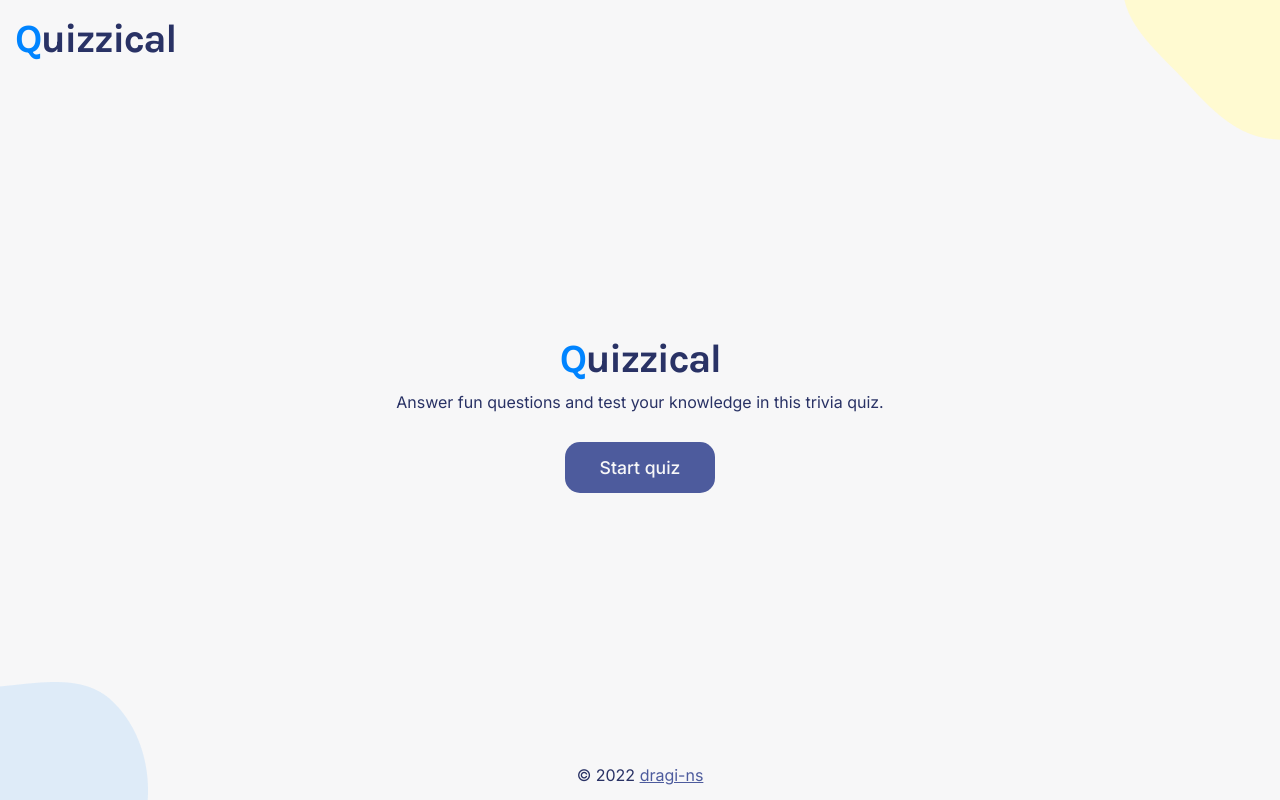
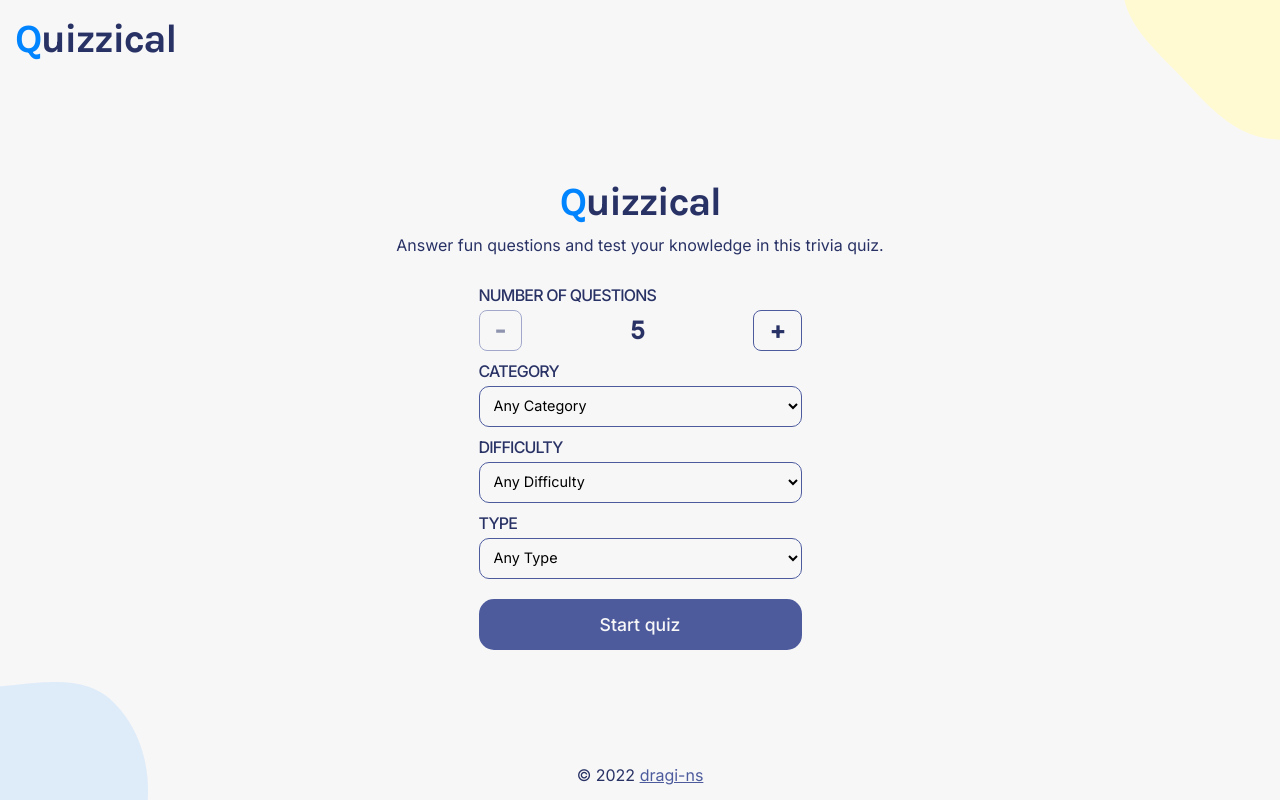
Before and after one commit to dragi-ns/quizzical, a React (Create React App) app: page / in a window 1280 px wide. Built offline with nearby package versions, Linux system fonts and the light colour scheme.

Commit message:
Add quiz settings

```diff
--- a/src/App.js
+++ b/src/App.js
@@ -7,6 +7,37 @@ import QuestionsScreen from './components/QuestionsScreen';
 function App() {
   const [isLoading, setLoading] = useState(false);
   const [quizStarted, setQuizStarted] = useState(false);
+  const [formData, setFormData] = useState({
+    numOfQuestions: 5,
+    category: '',
+    difficulty: '',
+    type: '',
+  });
+  const [apiError, setApiError] = useState({
+    show: false,
+    message: '',
+  });
+
+  function handleChange(event) {
+    const { name, value } = event.target;
+    setFormData((prevFormData) => {
+      return {
+        ...prevFormData,
+        [name]: value,
+      };
+    });
+  }
+
+  function handleSubmit(event) {
+    event.preventDefault();
+    setApiError({ show: false, message: '' });
+    setQuizStarted(true);
+  }
+
+  function handleApiError(error) {
+    setQuizStarted(false);
+    setApiError({ show: true, message: error.message });
+  }
 
   return (
     <>
@@ -19,9 +50,18 @@ function App() {
         <main className="app--main">
           {isLoading && <Loading />}
           {!quizStarted ? (
-            <StartQuizScreen startQuiz={() => setQuizStarted(true)} />
+            <StartQuizScreen
+              formData={formData}
+              apiError={apiError}
+              handleChange={handleChange}
+              handleSubmit={handleSubmit}
+            />
           ) : (
-            <QuestionsScreen setLoading={setLoading} />
+            <QuestionsScreen
+              formData={formData}
+              handleApiError={handleApiError}
+              setLoading={setLoading}
+            />
           )}
         </main>
         <footer className="app--footer">
--- a/src/components/QuestionsScreen.js
+++ b/src/components/QuestionsScreen.js
@@ -4,7 +4,7 @@ import ReactConfetti from 'react-confetti';
 import QuestionList from './QuestionList';
 import getQuestions from '../triviaApi';
 
-function QuestionsScreen({ setLoading }) {
+function QuestionsScreen({ formData, handleApiError, setLoading }) {
   const [showResults, setShowResults] = useState(false);
   const [questions, setQuestions] = useState([]);
 
@@ -18,7 +18,14 @@ function QuestionsScreen({ setLoading }) {
 
   async function loadQuestions() {
     setLoading(true);
-    const data = await getQuestions({});
+    let data = null;
+    try {
+      data = await getQuestions(formData);
+    } catch (error) {
+      handleApiError(error);
+      setLoading(false);
+      return;
+    }
     setQuestions(processData(data));
     setLoading(false);
   }
--- a/src/components/StartQuizScreen.js
+++ b/src/components/StartQuizScreen.js
@@ -1,4 +1,14 @@
-function StartQuizScreen({ startQuiz }) {
+import questionCategories from '../data/questionCategories.json';
+
+function StartQuizScreen({ formData, apiError, handleChange, handleSubmit }) {
+  const categoryOptions = questionCategories.map((category) => {
+    return (
+      <option key={category.id} value={category.id}>
+        {category.name}
+      </option>
+    );
+  });
+
   return (
     <>
       <h1 className="logo">
@@ -7,9 +17,80 @@ function StartQuizScreen({ startQuiz }) {
       <p className="description">
         Answer fun questions and test your knowledge in this trivia quiz.
       </p>
-      <button className="btn btn--big btn--primary" onClick={startQuiz}>
-        Start quiz
-      </button>
+      {apiError.show && <p className="api-error">{apiError.message}</p>}
+      <form className="form" onSubmit={handleSubmit}>
+        <div className="form-field">
+          <label>Number of questions</label>
+          <div className="counter-container">
+            <button
+              type="button"
+              className="btn btn--small"
+              {...(formData.numOfQuestions <= 5 && { disabled: true })}
+              onClick={() =>
+                handleChange({
+                  target: {
+                    name: 'numOfQuestions',
+                    value: formData.numOfQuestions - 1,
+                  },
+                })
+              }>
+              -
+            </button>
+            <span className="counter-value">{formData.numOfQuestions}</span>
+            <button
+              type="button"
+              className="btn btn--small"
+              {...(formData.numOfQuestions >= 15 && { disabled: true })}
+              onClick={() =>
+                handleChange({
+                  target: {
+                    name: 'numOfQuestions',
+                    value: formData.numOfQuestions + 1,
+                  },
+                })
+              }>
+              +
+            </button>
+          </div>
+        </div>
+        <div className="form-field">
+          <label htmlFor="category">Category</label>
+          <select
+            name="category"
+            id="category"
+            value={formData.category}
+            onChange={handleChange}>
+            <option value="">Any Category</option>
+            {categoryOptions}
+          </select>
+        </div>
+        <div className="form-field">
+          <label htmlFor="difficulty">Difficulty</label>
+          <select
+            name="difficulty"
+            id="difficulty"
+            value={formData.difficulty}
+            onChange={handleChange}>
+            <option value="">Any Difficulty</option>
+            <option value="easy">Easy</option>
+            <option value="medium">Medium</option>
+            <option value="hard">Hard</option>
+          </select>
+        </div>
+        <div className="form-field">
+          <label htmlFor="type">Type</label>
+          <select
+            name="type"
+            id="type"
+            value={formData.type}
+            onChange={handleChange}>
+            <option value="">Any Type</option>
+            <option value="multiple">Multiple Choice</option>
+            <option value="boolean">True / False</option>
+          </select>
+        </div>
+        <button className="btn btn--big btn--primary">Start quiz</button>
+      </form>
     </>
   );
 }
--- /dev/null
+++ b/src/data/questionCategories.json
@@ -0,0 +1,98 @@
+[
+    {
+        "id": 9,
+        "name": "General Knowledge"
+    },
+    {
+        "id": 10,
+        "name": "Entertainment: Books"
+    },
+    {
+        "id": 11,
+        "name": "Entertainment: Film"
+    },
+    {
+        "id": 12,
+        "name": "Entertainment: Music"
+    },
+    {
+        "id": 13,
+        "name": "Entertainment: Musicals & Theatres"
+    },
+    {
+        "id": 14,
+        "name": "Entertainment: Television"
+    },
+    {
+        "id": 15,
+        "name": "Entertainment: Video Games"
+    },
+    {
+        "id": 16,
+        "name": "Entertainment: Board Games"
+    },
+    {
+        "id": 17,
+        "name": "Science & Nature"
+    },
+    {
+        "id": 18,
+        "name": "Science: Computers"
+    },
+    {
+        "id": 19,
+        "name": "Science: Mathematics"
+    },
+    {
+        "id": 20,
+        "name": "Mythology"
+    },
+    {
+        "id": 21,
+        "name": "Sports"
+    },
+    {
+        "id": 22,
+        "name": "Geography"
+    },
+    {
+        "id": 23,
+        "name": "History"
+    },
+    {
+        "id": 24,
+        "name": "Politics"
+    },
+    {
+        "id": 25,
+        "name": "Art"
+    },
+    {
+        "id": 26,
+        "name": "Celebrities"
+    },
+    {
+        "id": 27,
+        "name": "Animals"
+    },
+    {
+        "id": 28,
+        "name": "Vehicles"
+    },
+    {
+        "id": 29,
+        "name": "Entertainment: Comics"
+    },
+    {
+        "id": 30,
+        "name": "Science: Gadgets"
+    },
+    {
+        "id": 31,
+        "name": "Entertainment: Japanese Anime & Manga"
+    },
+    {
+        "id": 32,
+        "name": "Entertainment: Cartoon & Animations"
+    }
+]
--- a/src/index.css
+++ b/src/index.css
@@ -13,6 +13,8 @@ p {
   margin: 0;
 }
 
+input,
+select,
 button {
   font: inherit;
 }
@@ -169,7 +171,13 @@ body,
 
 .description {
   text-align: center;
-  margin: 10px 0 30px 0;
+  margin-top: 10px;
+}
+
+.api-error {
+  color: darkred;
+  text-align-last: center;
+  margin-top: 10px;
 }
 
 .questions {
@@ -237,3 +245,55 @@ body,
   background-color: #f8bcbc;
   border-color: #f8bcbc;
 }
+
+.form {
+  display: flex;
+  flex-direction: column;
+  gap: 10px;
+  margin-top: 30px;
+}
+
+.form-field {
+  display: flex;
+  flex-direction: column;
+  gap: 5px;
+}
+
+.form-field .counter-container {
+  display: flex;
+  align-items: center;
+  justify-content: center;
+  gap: 15px;
+}
+
+.form-field .counter-container button {
+  margin: 0;
+  font-weight: bold;
+  font-size: 1.5rem;
+}
+
+.form-field .counter-value {
+  font-size: 1.5rem;
+  font-weight: bold;
+  flex: 1;
+  text-align: center;
+}
+
+.form-field label {
+  text-transform: uppercase;
+  letter-spacing: -0.05rem;
+  font-weight: 500;
+}
+
+.form-field input[type='number'],
+.form-field select {
+  font-size: 0.9rem;
+  border: 1px solid hsl(var(--primary-color));
+  border-radius: 10px;
+  padding: 10px;
+  background-color: transparent;
+}
+
+.form button {
+  margin-top: 10px;
+}
--- a/src/triviaApi.js
+++ b/src/triviaApi.js
@@ -7,21 +7,31 @@ export const ResponseCode = Object.freeze({
 });
 
 async function getQuestions({
-  amount = 5,
-  categoryId = '',
+  numOfQuestions = 5,
+  category = '',
   difficulty = '',
   type = '',
 }) {
   const response = await fetch(
-    `https://opentdb.com/api.php?amount=${amount}&category=${categoryId}&difficulty=${difficulty}&type=${type}`
+    `https://opentdb.com/api.php?amount=${numOfQuestions}&category=${category}&difficulty=${difficulty}&type=${type}`
   );
   if (!response.ok) {
-    throw new Error('Network response was not OK');
+    throw new Error(
+      'An error occurred while trying to get trivia questions. Please try again later.'
+    );
   }
 
   const data = await response.json();
+  if (data.response_code === ResponseCode.NO_RESULTS) {
+    throw new Error(
+      'There are currenlty no results with the given opitons. Please try again with different options.'
+    );
+  }
+
   if (data.response_code !== ResponseCode.SUCCESS) {
-    throw new Error('OpenTDB API response was not OK');
+    throw new Error(
+      'An error occurred while trying to get trivia questions. Please try again later.'
+    );
   }
 
   return data.results;
```
